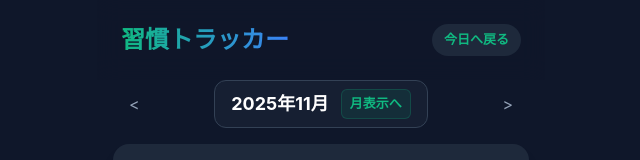
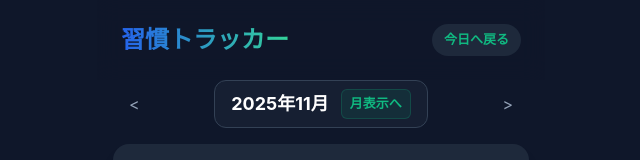
Before and after one commit to ekumaki/habit-tracker, a React (Vite) app: page / in a window 1280 px wide. Shown: the top 160 px of the page, without its empty margins (319-959 px from the left). Built offline with nearby package versions, Linux system fonts and the light colour scheme.

Commit message:
Update header and global stats gradient to Blue-Green (#4)

```diff
--- a/src/App.tsx
+++ b/src/App.tsx
@@ -89,7 +89,7 @@ function App() {
 
         {/* Header */}
         <header className="p-6 flex items-center justify-between sticky top-0 bg-dark-bg/80 backdrop-blur-md z-10">
-          <h1 className="text-2xl font-bold bg-gradient-to-r from-primary to-secondary bg-clip-text text-transparent">
+          <h1 className="text-2xl font-bold bg-gradient-to-r from-blue-600 to-emerald-400 bg-clip-text text-transparent">
             習慣トラッカー
           </h1>
           <button
--- a/src/components/GlobalStats.tsx
+++ b/src/components/GlobalStats.tsx
@@ -14,7 +14,7 @@ export const GlobalStats: React.FC<GlobalStatsProps> = ({ streak }) => {
         <div
             className={clsx(
                 "mb-6 px-6 py-3 rounded-2xl shadow-lg transition-all duration-300 text-center",
-                "bg-primary text-white shadow-primary/20"
+                "bg-gradient-to-r from-blue-600 to-emerald-400 text-white shadow-primary/20"
             )}
         >
             <p className="text-3xl font-extrabold tracking-tight">
```
